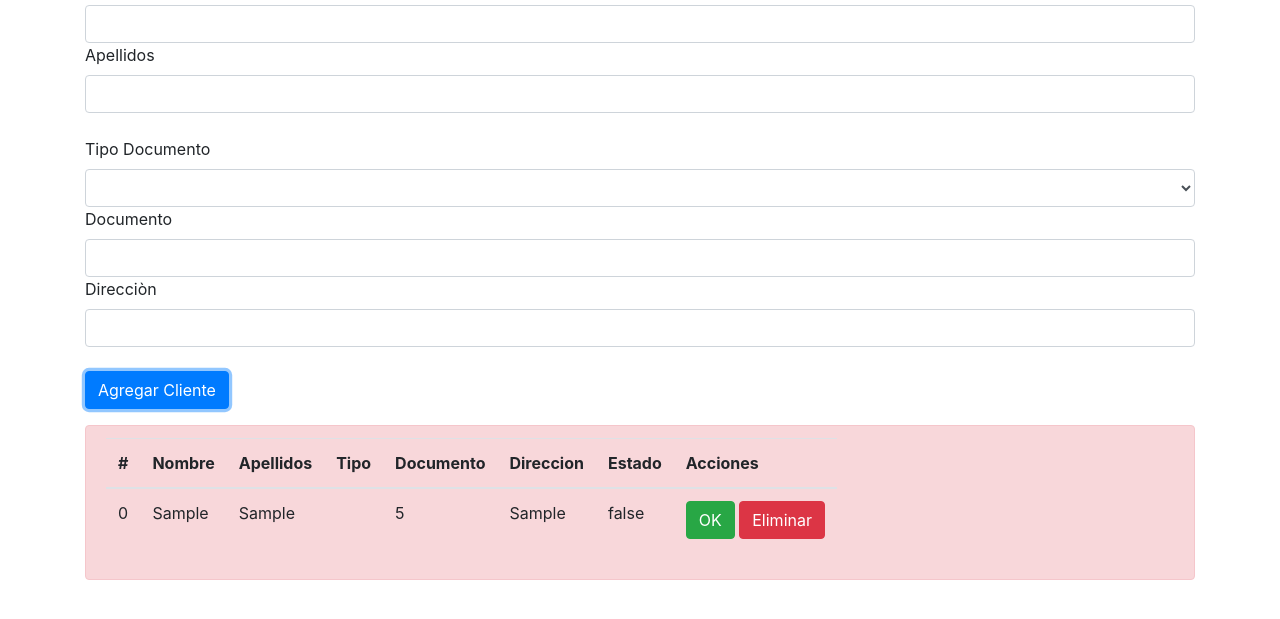
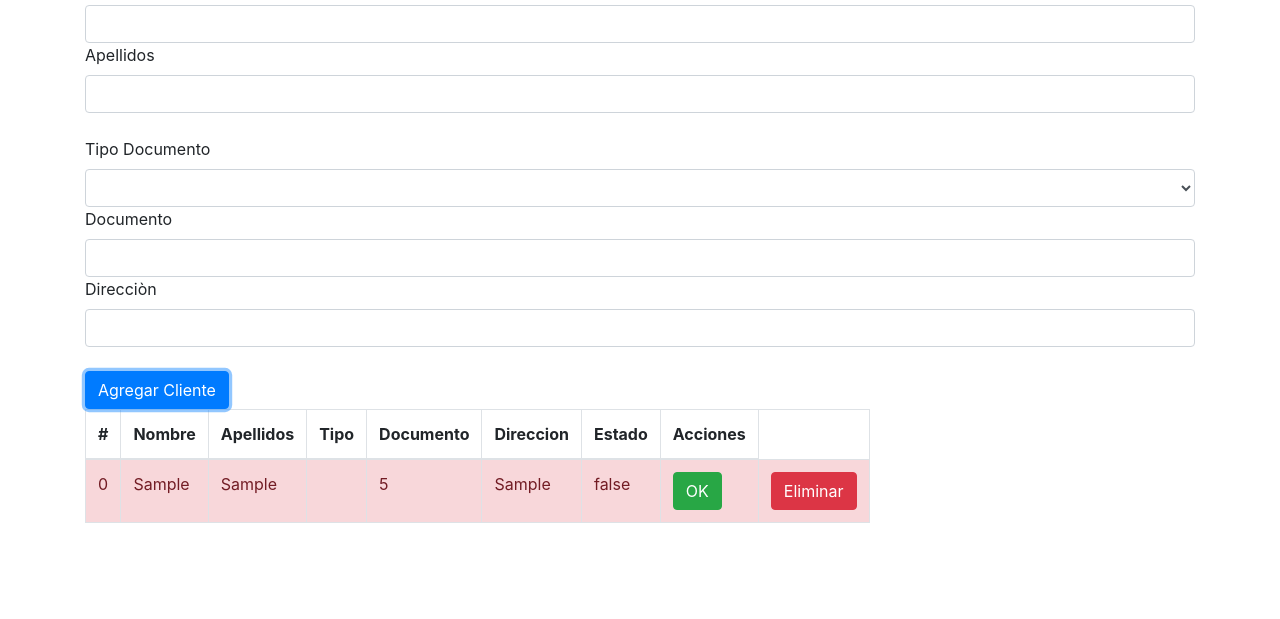
Before and after one commit to ingeniero26/curso_vue, a plain HTML site: page vue_js/registro/registro.html in a window 1280 px wide. Both pictures are taken after typing "Sample", "Sample", "5", "Sample" into the empty fields and a click on the button "Agregar Cliente". Shown: the part 107-726 px from the top of the page. Drawn offline with nearby package versions, Linux system fonts and the light colour scheme.

Commit message:
mejorando el codigo para agregar registros a la tabla

```diff
--- a/vue_js/registro/registro.html
+++ b/vue_js/registro/registro.html
@@ -8,8 +8,7 @@
         name="viewport" content="width=device-width, initial-scale=1, shrink-to-fit=no">
 
         <!-- Bootstrap CSS -->
-        <link rel="stylesheet"
-         href="https://stackpath.bootstrapcdn.com/bootstrap/4.3.1/css/bootstrap.min.css">
+        <link rel="stylesheet" href="https://stackpath.bootstrapcdn.com/bootstrap/4.3.1/css/bootstrap.min.css">
     </head>
     <body>
         <div class="container mt-4" id="app">
@@ -23,7 +22,8 @@
                 </div>
                 <div class="col-lg-12">
                     <label for="">Apellidos</label>
-                    <input type="text" class="form-control" v-model="nuevoApellidos"> <br>
+                    <input type="text" class="form-control" v-model="nuevoApellidos">
+                    <br>
                 </div>
                 <div class="col-lg-12">
                     <label for="">Tipo Documento</label>
@@ -49,12 +49,12 @@
                     <button class="btn btn-primary btm-sm" @click="AgregarCliente">Agregar Cliente</button>
                 </div>
             </div>
-            <div class="mt-3" v-for="(item, index) of clientes">
-                <div :class="['alert',item.estado ? 'alert-success':'alert-danger']" role="alert">
+            <div>
+                <div>
                     <div class="d-flex justify-content-between align-items-center">
 
                         <div>
-                            <table class="table">
+                            <table class="table table-bordered">
                                 <thead>
                                     <tr>
                                         <th>#</th>
@@ -67,24 +67,29 @@
                                         <th>Acciones</th>
                                     </tr>
                                 </thead>
-                                <tbody>
+                                <tbody v-for="(item, index) of clientes" :class="['alert',item.estado ? 'alert-success':'alert-danger']" role="alert">
                                     <tr>
                                         <td>
                                             {{index}}</td>
                                         <td>
                                             {{item.nombre}}</td>
-                                            <td> {{item.apellidos}}</td>
+                                        <td>
+                                            {{item.apellidos}}</td>
                                         <td>{{item.tipoDoc}}</td>
                                         <td>{{item.documento}}</td>
                                         <td>{{item.direccion}}</td>
                                         <td>
                                             {{item.estado}}</td>
+
                                             <td>
                                             <button class="btn btn-success bt-sm" @click="editEstado(index)">OK</button>
+                                            </td>
+                                            <td>
+                                            <button class="btn btn-danger bt-sm" @click="deleteCliente(index)">Eliminar</button>
+                                            </td>
 
-                                            <button class="btn btn-danger bt-sm" @click="deleteCliente(index)">Eliminar</button>
 
-                                        </td>
+
                                     </tr>
                                 </tbody>
                             </table>
```
Lines whose indentation alone changed are shown as unchanged.
